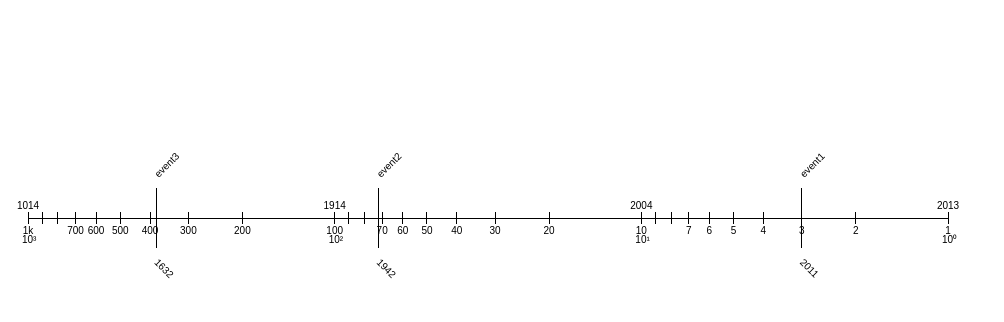
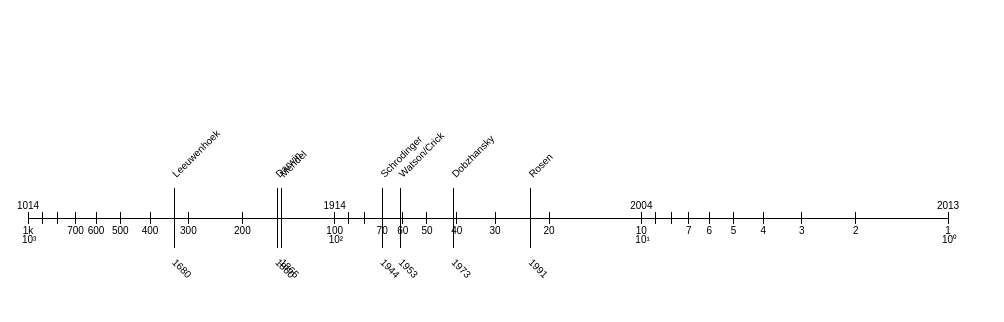
Before and after one commit to slarson/HistoricalEventsTimeline, a plain HTML site: page index.html in a window 1280 px wide. Shown: the whole page, without its empty margins (0-1004 px from the left). Drawn offline with nearby package versions, Linux system fonts and the light colour scheme.

Commit message:
Adding some real data

```diff
--- a/index.html
+++ b/index.html
@@ -18,7 +18,7 @@
 <script src="http://d3js.org/d3.v3.min.js"></script>
 <script>
 
-var data = { 2011:"event1", 1942:"event2", 1632:"event3"};
+var data = { 1991:"Rosen", 1973:"Dobzhansky", 1953:"Watson/Crick", 1944:"Schrodinger", 1865:"Mendel", 1860:"Darwin", 1680:"Leeuwenhoek"};
 
 var dataYears = [];
 var dataLabels = {}
```
